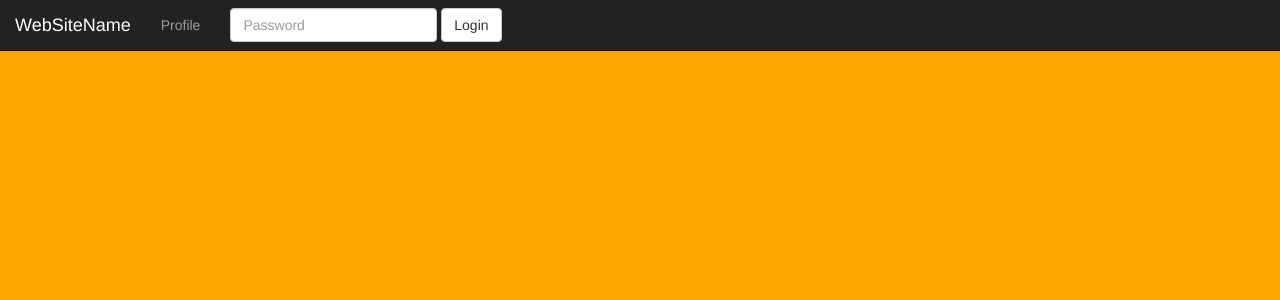
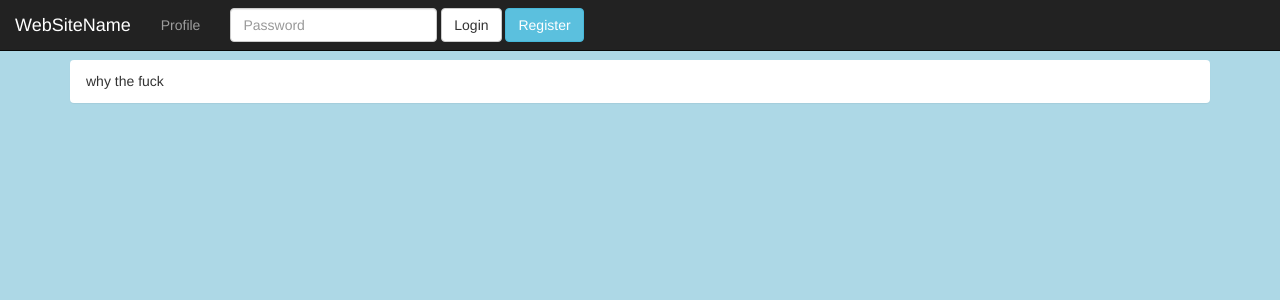
Before and after one commit to abhay-tyagi/Social-Network, a Django app: page /show_profile/ in a window 1280 px wide. Shown: the top 300 px of the page. Run offline with Django 3.2, Linux system fonts and the light colour scheme; some libraries are stand-ins or nearby versions.

Commit message:
Bug fixes

```diff
--- a/Website/static/Website/css/stylesheet.css
+++ b/Website/static/Website/css/stylesheet.css
@@ -1,3 +1,3 @@
 body {
-	background-color: orange;
+	background-color: lightblue;
 }
--- a/Website/templates/Website/base.html
+++ b/Website/templates/Website/base.html
@@ -18,6 +18,7 @@
 </head>
 <body>
 
+    <div class='container-fluid' id='navbarhome'>
     <nav class="navbar navbar-inverse navbar-fixed-top">
         <div class="container-fluid">
             <div class="navbar-header">
@@ -35,11 +36,13 @@
                         <input type="text" class="form-control" placeholder="Password">
                     </div>
                     <button type="submit" class="btn btn-default">Login</button>
+                    <a href="#" class="btn btn-info">Register</a>
                 </form>
                 {% endif %}
             </ul>
         </div>
     </nav>
+    </div>
 
 {% block content %}
 
--- a/Website/templates/Website/index.html
+++ b/Website/templates/Website/index.html
@@ -2,6 +2,7 @@
 
 {% block content %}
 
+<br><br><br>
     <div class="container">
         <div class='panel'>
         	<div class='panel-heading'>
--- a/Website/templates/Website/show_profile.html
+++ b/Website/templates/Website/show_profile.html
@@ -1,9 +1,11 @@
 {% extends 'Website/base.html' %}
 
-{% block title %}Your Profile{% endblock %}
+{% block title %}
+	<title>Your Profile</title>
+{% endblock %}
 
 {% block content %}
-
+<br><br><br>
 	{% if user.is_authenticated %}
 		<div class='container'>
 			<div class='panel'>
@@ -22,8 +24,10 @@
 		<div class="container">
         	<div class='panel'>
         		<div class='panel-heading'>
-        		erkjgh
+        		why the fuck
      	   		</div>
         	</div>
     	</div>
+    {% endif %}
+
 {% endblock %}
--- a/Website/urls.py
+++ b/Website/urls.py
@@ -2,6 +2,6 @@
 from . import views
 
 urlpatterns = [
-    url(r'', views.index, name='index'),
+    url(r'^$', views.index, name='index'),
     url(r'^show_profile/$', views.show_profile, name='show_profile'),
 ]
```
Also changed, not shown: 13 other files.
